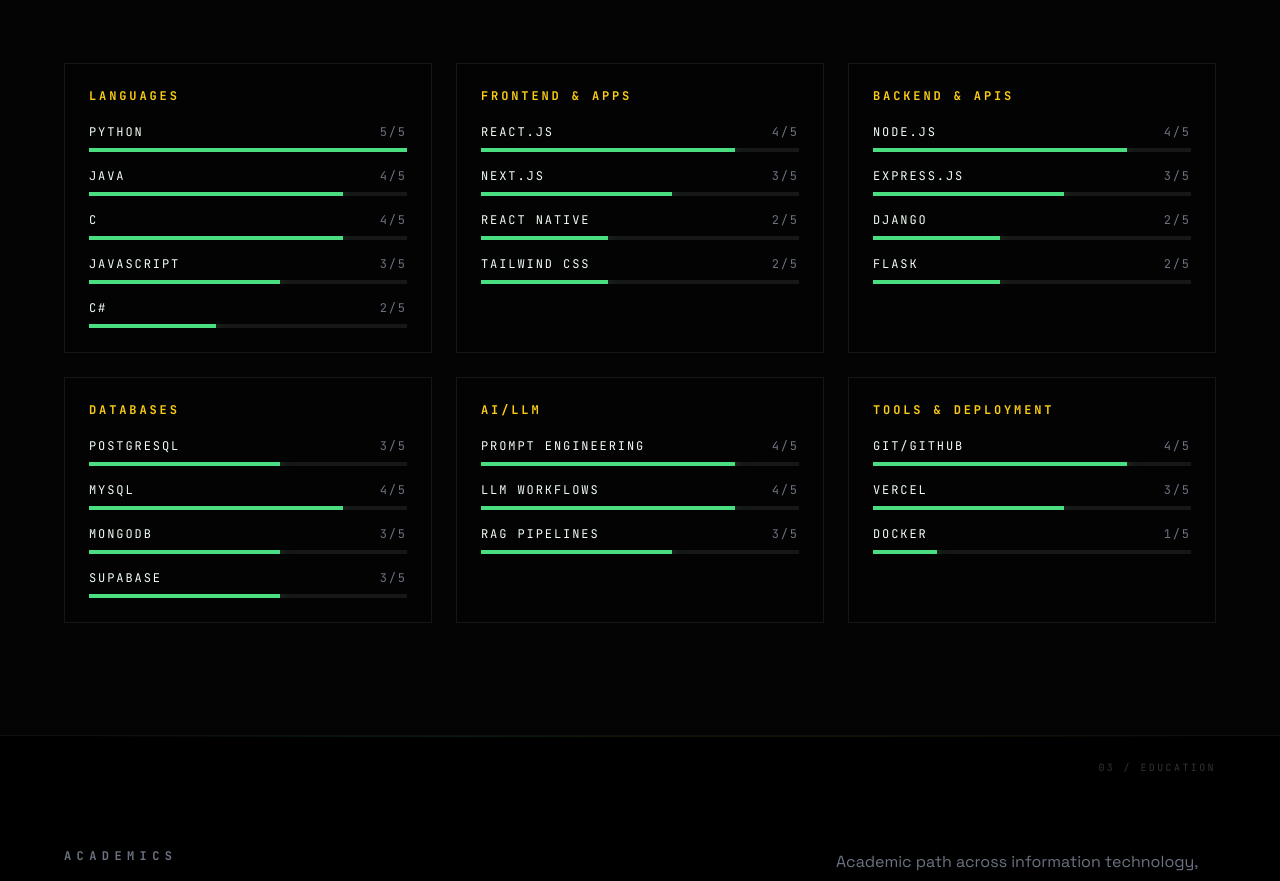
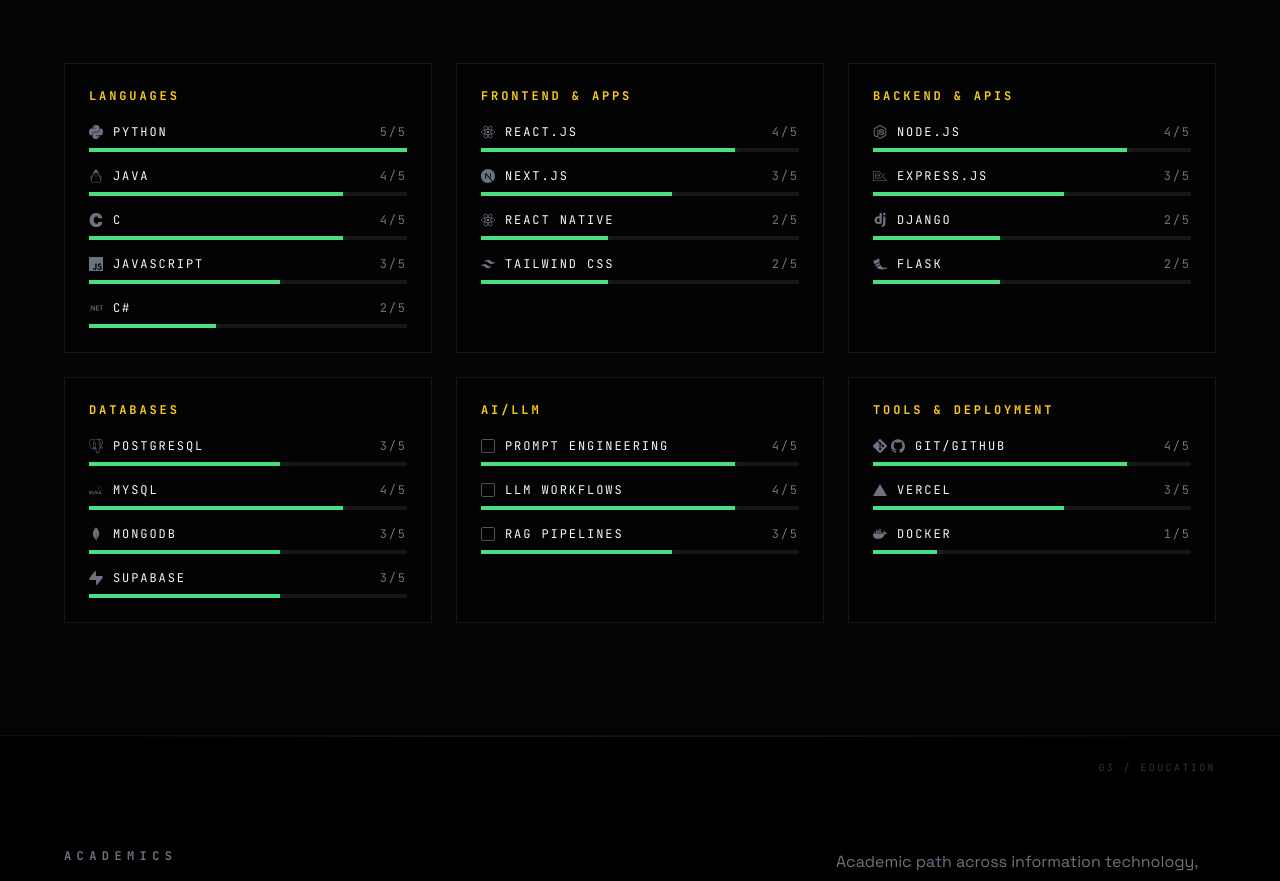
Before and after one commit to lalit-here/MyPortfolioPage, a Next.js app: page / in a window 1280 px wide. Shown: the part 1650-2531 px from the top of the page. Built offline with nearby package versions, Linux system fonts and the light colour scheme; no server answers.

Commit message:
Add skill hover glows and harden contact rate limiting.
Ship brand-colored skill interactions and keep the message pipeline available when Upstash is down.

Co-authored-by: Cursor <cursoragent@cursor.com>

```diff
--- a/package.json
+++ b/package.json
@@ -17,7 +17,8 @@
     "next": "^15.5.18",
     "react": "^18.3.1",
     "react-dom": "^18.3.1",
-    "resend": "^6.12.4"
+    "resend": "^6.12.4",
+    "simple-icons": "^16.31.0"
   },
   "devDependencies": {
     "@types/node": "^20",
--- a/src/app/api/contact/route.ts
+++ b/src/app/api/contact/route.ts
@@ -37,6 +37,13 @@ function escapeHtml(value: string) {
     .replace(/'/g, "&#39;");
 }
 
+/** Strip accidental wrapping quotes from Vercel/dashboard-copied env values. */
+function unwrapEnv(value: string | undefined): string | undefined {
+  const trimmed = value?.trim();
+  if (!trimmed) return undefined;
+  return trimmed.replace(/^(['"])(.*)\1$/, "$2").trim() || undefined;
+}
+
 export async function POST(request: Request) {
   const parsed = await readBoundedJson<ContactPayload>(request);
   if (!parsed.ok) return parsed.response;
@@ -49,9 +56,10 @@ export async function POST(request: Request) {
     return Response.json({ error: "Please provide a valid name, email, and message." }, { status: 400 });
   }
 
-  const apiKey = process.env.RESEND_API_KEY?.trim();
-  const to = process.env.CONTACT_TO_EMAIL?.trim() || process.env.CONTACT_EMAIL?.trim();
-  const from = process.env.CONTACT_FROM_EMAIL?.trim() || "Portfolio Contact <onboarding@resend.dev>";
+  const apiKey = unwrapEnv(process.env.RESEND_API_KEY);
+  const to = unwrapEnv(process.env.CONTACT_TO_EMAIL) || unwrapEnv(process.env.CONTACT_EMAIL);
+  const from =
+    unwrapEnv(process.env.CONTACT_FROM_EMAIL) || "Portfolio Contact <onboarding@resend.dev>";
 
   if (!apiKey || !to) {
     return Response.json({ error: "Contact inbox is not configured yet." }, { status: 503 });
@@ -82,6 +90,7 @@ export async function POST(request: Request) {
   });
 
   if (error) {
+    console.error("Resend contact send failed:", error);
     return Response.json({ error: "Could not send message. Please try again later." }, { status: 502 });
   }
 
--- a/src/lib/rate-limit.ts
+++ b/src/lib/rate-limit.ts
@@ -192,14 +192,17 @@ function getUpstashRatelimits(): { login: Ratelimit; api: Ratelimit } {
 
 /**
  * Distributed limit when `UPSTASH_REDIS_REST_*` is set; otherwise in-memory (local dev).
+ * If Upstash is configured but unreachable, fall back to memory so contact/API keep working.
  */
 export async function checkRateLimit(
   ip: string,
   kind: "login" | "api",
 ): Promise<RateLimitResult> {
   const key = rateLimitBucketKey(kind, ip);
+  const cfg = kind === "login" ? getLoginRateLimitConfig() : getApiRateLimitConfig();
 
   if (isUpstashRedisConfigured()) {
+    try {
       const { login, api } = getUpstashRatelimits();
       const rl = kind === "login" ? login : api;
       const { success, limit, remaining, reset } = await rl.limit(key);
@@ -209,8 +212,10 @@ export async function checkRateLimit(
         remaining,
         resetAt: reset,
       };
+    } catch {
+      // Upstash outage / bad credentials must not take down the contact form.
+    }
   }
 
-  const cfg = kind === "login" ? getLoginRateLimitConfig() : getApiRateLimitConfig();
   return consumeRateLimit(key, cfg.max, cfg.windowMs);
 }
--- a/src/middleware.ts
+++ b/src/middleware.ts
@@ -42,7 +42,8 @@ export async function middleware(request: NextRequest) {
     attachRateLimitHeaders(res, result);
     return res;
   } catch {
-    return NextResponse.json({ error: "Service unavailable" }, { status: 503 });
+    // Never block contact/API on rate-limit infra failures.
+    return NextResponse.next();
   }
 }
 
--- a/src/sections/Skills.jsx
+++ b/src/sections/Skills.jsx
@@ -1,6 +1,121 @@
 "use client";
 
 import { motion } from "framer-motion";
+import {
+  siC,
+  siDjango,
+  siDocker,
+  siDotnet,
+  siExpress,
+  siFlask,
+  siGit,
+  siGithub,
+  siJavascript,
+  siMongodb,
+  siMysql,
+  siNextdotjs,
+  siNodedotjs,
+  siOpenjdk,
+  siPostgresql,
+  siPython,
+  siReact,
+  siSupabase,
+  siTailwindcss,
+  siVercel,
+} from "simple-icons";
+
+const skillMeta = {
+  Python: {
+    icon: siPython,
+    glow: "radial-gradient(ellipse 90% 80% at 18% 50%, rgba(55, 118, 171, 0.22) 0%, rgba(255, 212, 59, 0.1) 38%, transparent 72%)",
+  },
+  Java: {
+    icon: siOpenjdk,
+    glow: "radial-gradient(ellipse 90% 80% at 18% 50%, rgba(234, 45, 46, 0.18) 0%, transparent 70%)",
+  },
+  C: {
+    icon: siC,
+    glow: "radial-gradient(ellipse 90% 80% at 18% 50%, rgba(168, 185, 204, 0.16) 0%, transparent 70%)",
+  },
+  JavaScript: {
+    icon: siJavascript,
+    glow: "radial-gradient(ellipse 90% 80% at 18% 50%, rgba(247, 223, 30, 0.16) 0%, transparent 70%)",
+  },
+  "C#": {
+    icon: siDotnet,
+    glow: "radial-gradient(ellipse 90% 80% at 18% 50%, rgba(81, 43, 212, 0.18) 0%, transparent 70%)",
+  },
+  "React.js": {
+    icon: siReact,
+    glow: "radial-gradient(ellipse 90% 80% at 18% 50%, rgba(97, 218, 251, 0.18) 0%, transparent 70%)",
+  },
+  "Next.js": {
+    icon: siNextdotjs,
+    glow: "radial-gradient(ellipse 90% 80% at 18% 50%, rgba(255, 255, 255, 0.1) 0%, transparent 70%)",
+  },
+  "React Native": {
+    icon: siReact,
+    glow: "radial-gradient(ellipse 90% 80% at 18% 50%, rgba(97, 218, 251, 0.16) 0%, transparent 70%)",
+  },
+  "Tailwind CSS": {
+    icon: siTailwindcss,
+    glow: "radial-gradient(ellipse 90% 80% at 18% 50%, rgba(6, 182, 212, 0.18) 0%, transparent 70%)",
+  },
+  "Node.js": {
+    icon: siNodedotjs,
+    glow: "radial-gradient(ellipse 90% 80% at 18% 50%, rgba(51, 153, 51, 0.18) 0%, transparent 70%)",
+  },
+  "Express.js": {
+    icon: siExpress,
+    glow: "radial-gradient(ellipse 90% 80% at 18% 50%, rgba(255, 255, 255, 0.1) 0%, transparent 70%)",
+  },
+  Django: {
+    icon: siDjango,
+    glow: "radial-gradient(ellipse 90% 80% at 18% 50%, rgba(9, 46, 32, 0.35) 0%, rgba(74, 222, 128, 0.1) 45%, transparent 72%)",
+  },
+  Flask: {
+    icon: siFlask,
+    glow: "radial-gradient(ellipse 90% 80% at 18% 50%, rgba(59, 171, 195, 0.14) 0%, transparent 70%)",
+  },
+  PostgreSQL: {
+    icon: siPostgresql,
+    glow: "radial-gradient(ellipse 90% 80% at 18% 50%, rgba(65, 105, 225, 0.18) 0%, transparent 70%)",
+  },
+  MySQL: {
+    icon: siMysql,
+    glow: "radial-gradient(ellipse 90% 80% at 18% 50%, rgba(68, 121, 161, 0.18) 0%, transparent 70%)",
+  },
+  MongoDB: {
+    icon: siMongodb,
+    glow: "radial-gradient(ellipse 90% 80% at 18% 50%, rgba(71, 162, 72, 0.18) 0%, transparent 70%)",
+  },
+  Supabase: {
+    icon: siSupabase,
+    glow: "radial-gradient(ellipse 90% 80% at 18% 50%, rgba(63, 207, 142, 0.16) 0%, transparent 70%)",
+  },
+  "Prompt Engineering": {
+    glow: "radial-gradient(ellipse 90% 80% at 18% 50%, rgba(250, 204, 21, 0.12) 0%, transparent 70%)",
+  },
+  "LLM Workflows": {
+    glow: "radial-gradient(ellipse 90% 80% at 18% 50%, rgba(74, 222, 128, 0.12) 0%, transparent 70%)",
+  },
+  "RAG Pipelines": {
+    glow: "radial-gradient(ellipse 90% 80% at 18% 50%, rgba(56, 189, 248, 0.14) 0%, transparent 70%)",
+  },
+  "Git/GitHub": {
+    icon: siGit,
+    secondaryIcon: siGithub,
+    glow: "radial-gradient(ellipse 90% 80% at 18% 50%, rgba(240, 80, 50, 0.16) 0%, rgba(255, 255, 255, 0.06) 42%, transparent 72%)",
+  },
+  Vercel: {
+    icon: siVercel,
+    glow: "radial-gradient(ellipse 90% 80% at 18% 50%, rgba(255, 255, 255, 0.1) 0%, transparent 70%)",
+  },
+  Docker: {
+    icon: siDocker,
+    glow: "radial-gradient(ellipse 90% 80% at 18% 50%, rgba(36, 150, 237, 0.18) 0%, transparent 70%)",
+  },
+};
 
 const skillGroups = [
   {
@@ -75,6 +190,67 @@ const barVariants = {
   }),
 };
 
+function SkillMark({ icon }) {
+  if (!icon) {
+    return (
+      <span
+        aria-hidden="true"
+        className="inline-block h-3.5 w-3.5 shrink-0 rounded-[2px] border border-current opacity-70"
+      />
+    );
+  }
+
+  return (
+    <svg
+      aria-hidden="true"
+      viewBox="0 0 24 24"
+      className="h-3.5 w-3.5 shrink-0"
+    >
+      <path d={icon.path} fill="currentColor" />
+    </svg>
+  );
+}
+
+function SkillItem({ name, level }) {
+  const meta = skillMeta[name] ?? {
+    glow: "radial-gradient(ellipse 90% 80% at 18% 50%, rgba(74, 222, 128, 0.1) 0%, transparent 70%)",
+  };
+
+  return (
+    <li className="group relative isolate">
+      <div
+        aria-hidden="true"
+        className="pointer-events-none absolute -inset-x-2 -inset-y-1.5 z-0 opacity-0 transition-opacity duration-[250ms] ease-in-out group-hover:opacity-100 motion-reduce:transition-none"
+        style={{ background: meta.glow }}
+      />
+      <div className="relative z-[1] flex items-center justify-between gap-4 font-mono text-xs uppercase tracking-[0.16em] text-text-main">
+        <span className="inline-flex min-w-0 items-center gap-2.5">
+          <span className="inline-flex items-center gap-1 text-text-muted transition-[color,transform,filter] duration-[250ms] ease-out group-hover:scale-[1.04] group-hover:text-[#f7fef9] group-hover:brightness-125 motion-reduce:transition-none motion-reduce:group-hover:scale-100">
+            <SkillMark icon={meta.icon} />
+            {meta.secondaryIcon ? <SkillMark icon={meta.secondaryIcon} /> : null}
+          </span>
+          <span className="truncate transition-colors duration-[250ms] ease-out group-hover:text-[#f7fef9] motion-reduce:transition-none">
+            {name}
+          </span>
+        </span>
+        <span className="shrink-0 text-text-muted transition-colors duration-[250ms] ease-out group-hover:text-text-main/80 motion-reduce:transition-none">
+          {level}/5
+        </span>
+      </div>
+      <div className="relative z-[1] mt-2 h-[4px] w-full overflow-hidden bg-[rgba(240,253,244,0.08)]">
+        <motion.div
+          custom={level}
+          initial="hidden"
+          whileInView="visible"
+          viewport={{ once: true, amount: 0.6 }}
+          variants={barVariants}
+          className="h-full bg-primary shadow-[0_0_12px_rgba(74,222,128,0.45)]"
+        />
+      </div>
+    </li>
+  );
+}
+
 export function Skills() {
   return (
     <motion.section
@@ -118,22 +294,7 @@ export function Skills() {
               <h3 className="font-mono text-xs font-bold uppercase tracking-[0.24em] text-accent">{group.title}</h3>
               <ul className="mt-5 space-y-4">
                 {group.items.map((item) => (
-                  <li key={item.name}>
-                    <div className="flex items-center justify-between gap-4 font-mono text-xs uppercase tracking-[0.16em] text-text-main">
-                      <span>{item.name}</span>
-                      <span className="text-text-muted">{item.level}/5</span>
-                    </div>
-                    <div className="mt-2 h-[4px] w-full overflow-hidden bg-[rgba(240,253,244,0.08)]">
-                      <motion.div
-                        custom={item.level}
-                        initial="hidden"
-                        whileInView="visible"
-                        viewport={{ once: true, amount: 0.6 }}
-                        variants={barVariants}
-                        className="h-full bg-primary shadow-[0_0_12px_rgba(74,222,128,0.45)]"
-                      />
-                    </div>
-                  </li>
+                  <SkillItem key={item.name} name={item.name} level={item.level} />
                 ))}
               </ul>
             </motion.article>
```
Also changed, not shown: 2 other files (tests, documents, lock files or other folders). Lines whose indentation alone changed are shown as unchanged.
